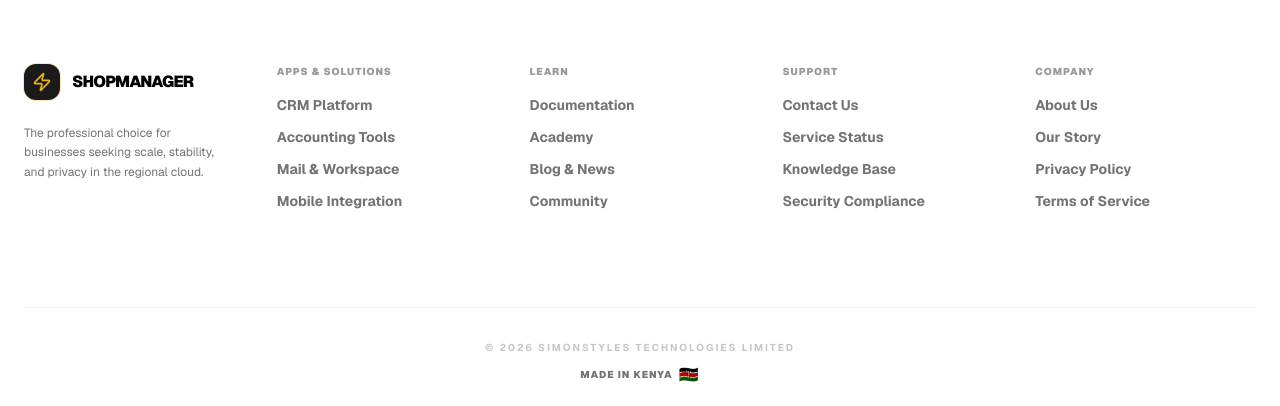
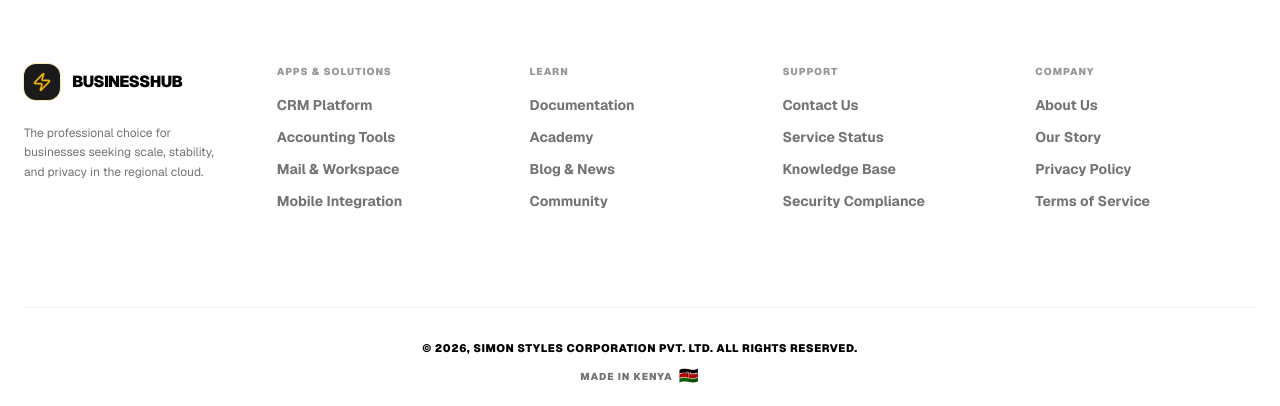
Before and after one commit to Simon001xnm/RoyalTech-Computers-Limited, a Next.js app: page /legal/terms in a window 1280 px wide. Shown: the part 895-1301 px from the top of the page. Built offline with nearby package versions, Linux system fonts and the light colour scheme; no server answers.

Commit message:
© 2026, simon styles Corporation Pvt. Ltd. All Rights Reserved. in jet b

```diff
--- a/src/app/admin/components/admin-client.tsx
+++ b/src/app/admin/components/admin-client.tsx
@@ -338,7 +338,7 @@ export function AdminClient() {
       </div>
 
       <div className="text-center pt-12 opacity-20">
-          <p className="text-[11px] font-black tracking-[0.3em] uppercase">Matesh Version 3.26</p>
+          <p className="text-[11px] font-black tracking-[0.3em] uppercase">v3.26</p>
       </div>
     </div>
   );
--- a/src/app/login/page.tsx
+++ b/src/app/login/page.tsx
@@ -150,7 +150,7 @@ export default function LoginPage() {
 
             <div className="relative z-10 flex justify-between items-end">
                 <p className="text-[8px] font-black uppercase tracking-[0.3em] opacity-40">
-                    Version 3.26
+                    v3.26
                 </p>
                 <div className="bg-[#eab308]/10 px-3 py-1.5 rounded-full backdrop-blur-sm border border-[#eab308]/20">
                     <p className="text-[7px] font-bold uppercase tracking-widest text-[#eab308]">Enterprise Secured</p>
--- a/src/components/layout/auth-guard.tsx
+++ b/src/components/layout/auth-guard.tsx
@@ -76,7 +76,7 @@ function AuthenticatedLayout({ children, userProfile }: { children: React.ReactN
                     <span className="text-[11px] font-black uppercase tracking-widest group-data-[collapsible=icon]:hidden">Exit Area</span>
                 </Button>
                 <div className="flex flex-col items-center justify-center pt-4 opacity-20 group-data-[collapsible=icon]:hidden">
-                    <p className="text-[8px] font-black uppercase tracking-[0.3em]">Matesh v3.26</p>
+                    <p className="text-[8px] font-black uppercase tracking-[0.3em]">v3.26</p>
                 </div>
             </div>
         </SidebarFooter>
--- a/src/components/marketing/marketing-footer.tsx
+++ b/src/components/marketing/marketing-footer.tsx
@@ -21,7 +21,7 @@ export function MarketingFooter({ isDark }: MarketingFooterProps) {
             <div className="bg-[#1a1a1a] p-2 rounded-xl ring-1 ring-[#eab308]/30">
               <Zap className="h-5 w-5 text-[#eab308]" />
             </div>
-            <span className={cn("font-black uppercase tracking-tighter", isDark ? "text-white" : "text-black")}>ShopManager</span>
+            <span className={cn("font-black uppercase tracking-tighter", isDark ? "text-white" : "text-black")}>BusinessHub</span>
           </div>
           <p className="text-xs text-muted-foreground leading-relaxed max-w-[200px]">
             The professional choice for businesses seeking scale, stability, and privacy in the regional cloud.
@@ -71,8 +71,11 @@ export function MarketingFooter({ isDark }: MarketingFooterProps) {
 
       <div className="max-w-7xl mx-auto mt-24 pt-8 border-t border-muted-foreground/10 flex flex-col items-center gap-8">
         <div className="flex flex-col items-center gap-2">
-            <p className="text-[10px] text-muted-foreground tracking-[0.2em] text-center uppercase opacity-40 font-bold">
-              © 2026 SimonStyles Technologies Limited
+            <p className={cn(
+              "text-[11px] tracking-[0.05em] text-center uppercase font-black",
+              isDark ? "text-white" : "text-black"
+            )}>
+              © 2026, Simon Styles Corporation Pvt. Ltd. All Rights Reserved.
             </p>
             <a
                 href="https://simonstyles.co.ke"
```
